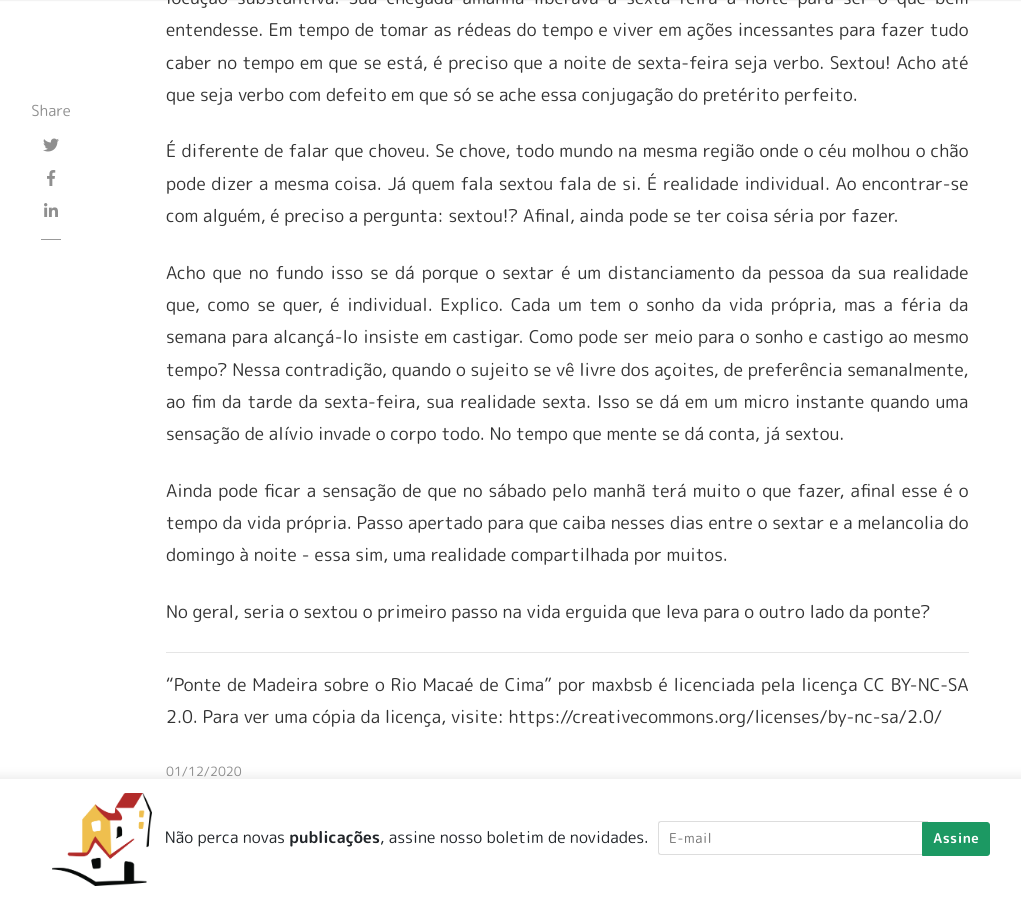
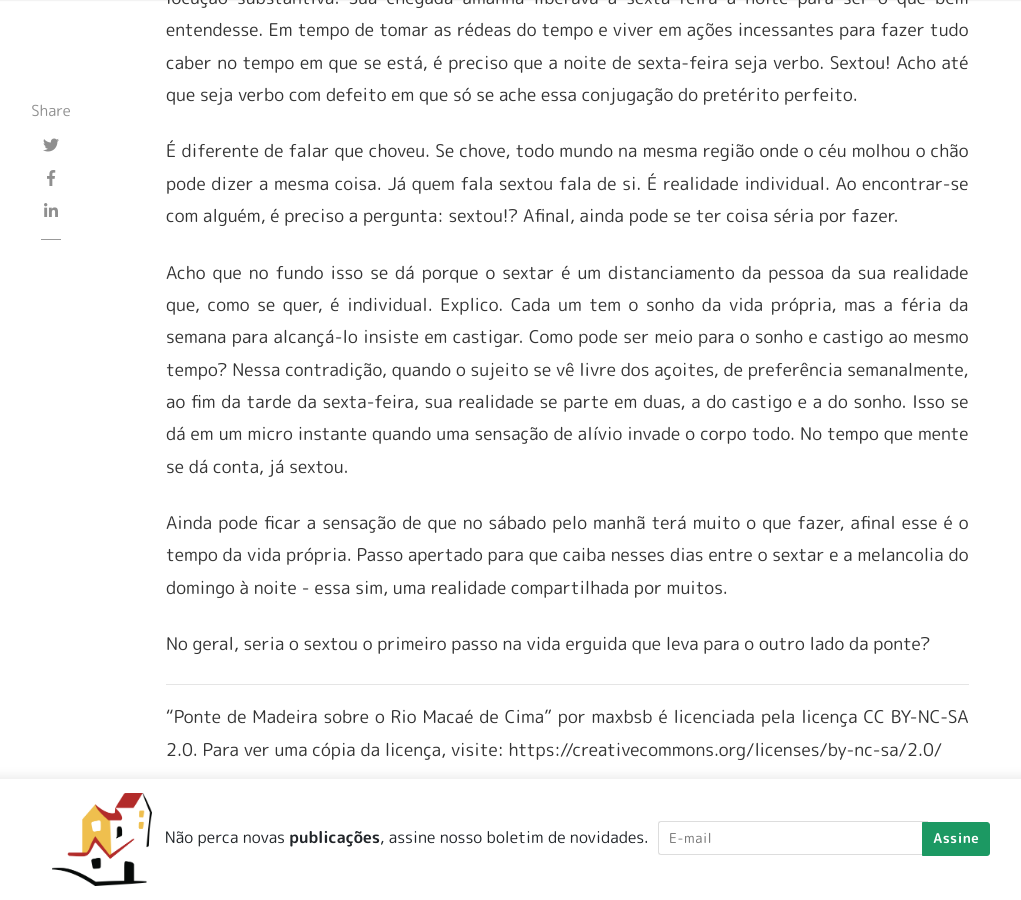
Before and after one commit to rafaelabcaffaro/republiqueta.github.io, a Jekyll site: the page built from _posts/2020-12-01-a-sexta-feira-a-noite-no-geral.md, in a window 1280 px wide and 900 px high, scrolled down 1706 px. Shown: the whole window, without its empty margins (119-1140 px from the left). Built offline with Jekyll 4.4.1, drawn with Linux system fonts in a browser that asks for light colours; nearby versions of some CDN libraries; some web fonts are replaced; comment, search, counter and statistics services are not loaded.

Commit message:
texto: sexta-feira a noite no geral

```diff
--- a/_posts/2020-12-01-a-sexta-feira-a-noite-no-geral.md
+++ b/_posts/2020-12-01-a-sexta-feira-a-noite-no-geral.md
@@ -25,7 +25,7 @@ Acha sintomático a criação do verbo impessoal sextar? A gente já tinha o fim
 
 É diferente de falar que choveu. Se chove, todo mundo na mesma região onde o céu molhou o chão pode dizer a mesma coisa. Já quem fala sextou fala de si. É realidade individual. Ao encontrar-se com alguém, é preciso a pergunta: sextou!? Afinal, ainda pode se ter coisa séria por fazer.
 
-Acho que no fundo isso se dá porque o sextar é um distanciamento da pessoa da sua realidade que, como se quer, é individual. Explico. Cada um tem o sonho da vida própria, mas a féria da semana para alcançá-lo insiste em castigar. Como pode ser meio para o sonho e castigo ao mesmo tempo? Nessa contradição, quando o sujeito se vê livre dos açoites, de preferência semanalmente, ao fim da tarde da sexta-feira, sua realidade sexta. Isso se dá em um micro instante quando uma sensação de alívio invade o corpo todo. No tempo que mente se dá conta, já sextou.
+Acho que no fundo isso se dá porque o sextar é um distanciamento da pessoa da sua realidade que, como se quer, é individual. Explico. Cada um tem o sonho da vida própria, mas a féria da semana para alcançá-lo insiste em castigar. Como pode ser meio para o sonho e castigo ao mesmo tempo? Nessa contradição, quando o sujeito se vê livre dos açoites, de preferência semanalmente, ao fim da tarde da sexta-feira, sua realidade se parte em duas, a do castigo e a do sonho. Isso se dá em um micro instante quando uma sensação de alívio invade o corpo todo. No tempo que mente se dá conta, já sextou.
 
 Ainda pode ficar a sensação de que no sábado pelo manhã terá muito o que fazer, afinal esse é o tempo da vida própria. Passo apertado para que caiba nesses dias entre o sextar e a melancolia do domingo à noite - essa sim, uma realidade compartilhada por muitos.
 
```
